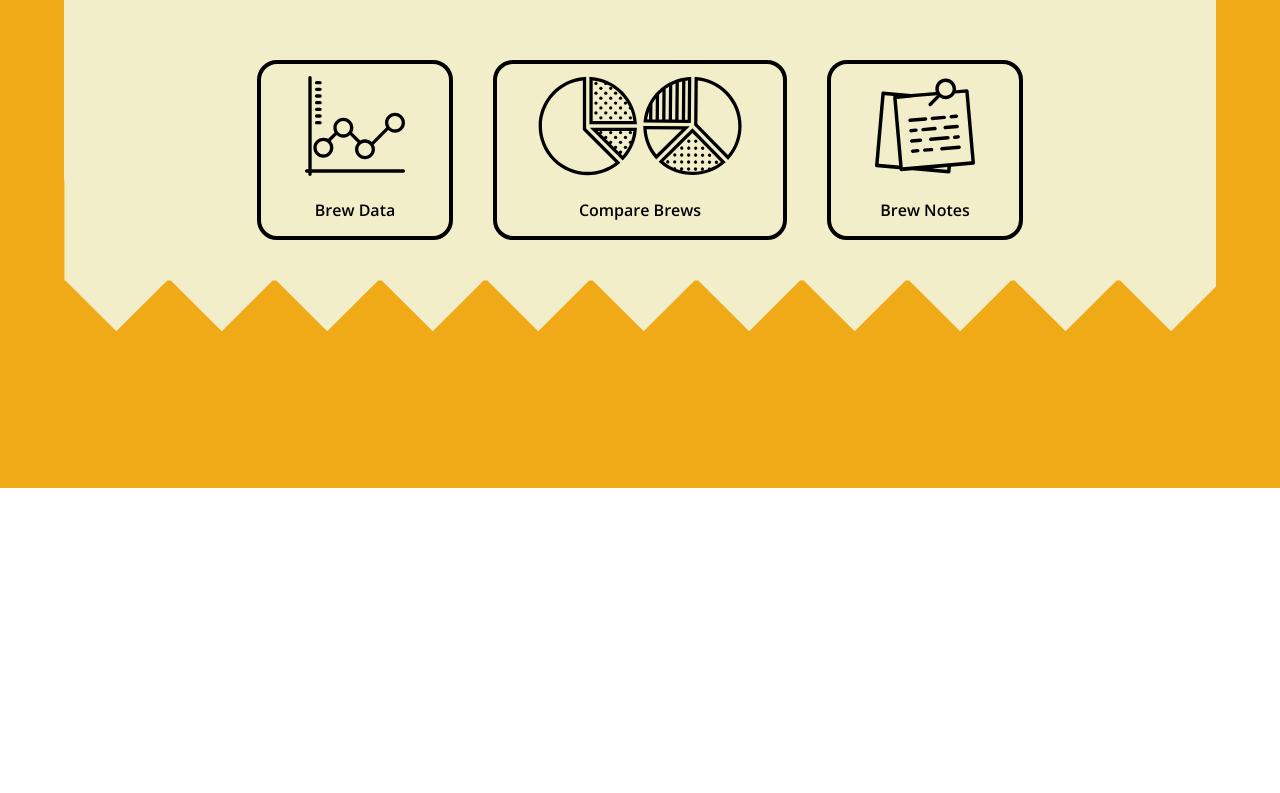
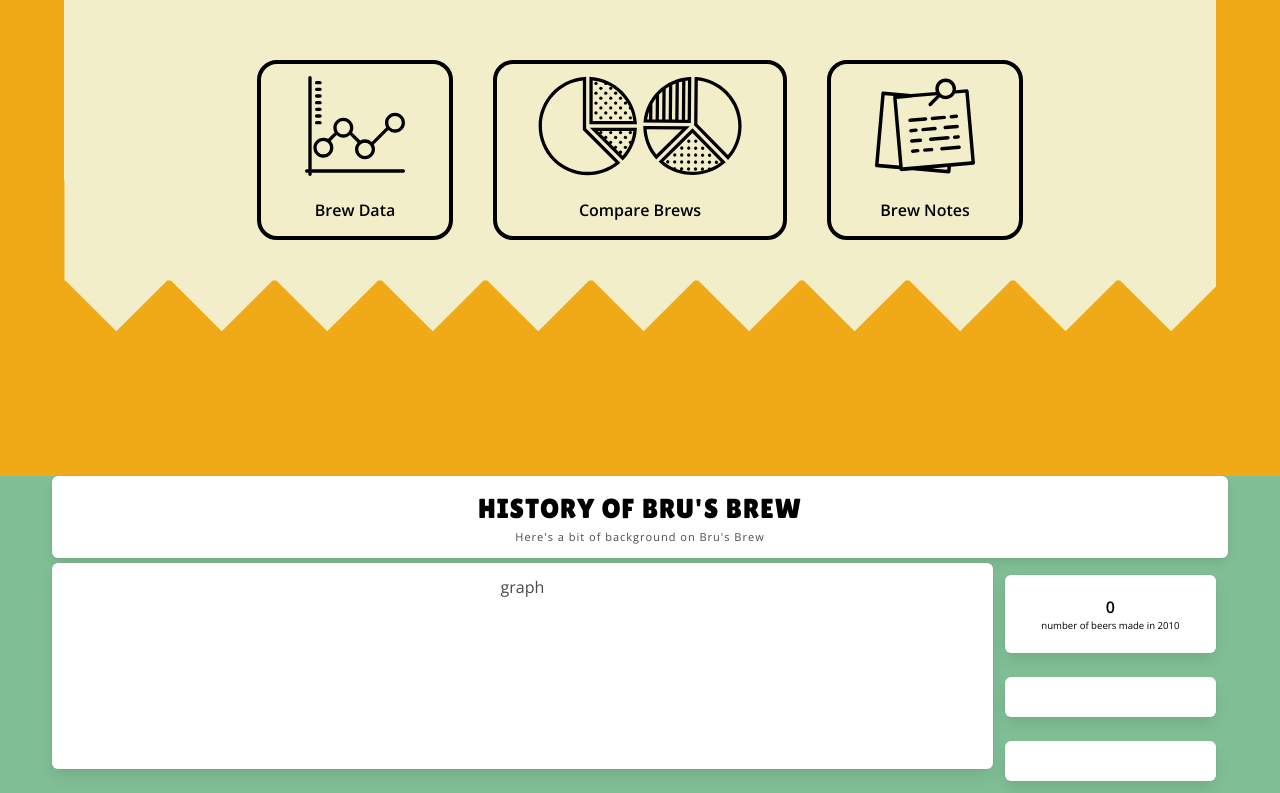
Before and after one commit to CaitieBoeyens/brus-brews, a React (Create React App) app: page / in a window 1280 px wide. Shown: the part 574-1367 px from the top of the page. Before the commit the page ends 1074 px from the top, so only its background shows below. Built offline with nearby package versions, Linux system fonts and the light colour scheme; no server answers.

Commit message:
2010 beer showing on page. Styling is not okay

```diff
--- a/src/css/Home.scss
+++ b/src/css/Home.scss
@@ -32,3 +32,7 @@
 .links h4 {
 	padding-top: 1em;
 }
+
+.history-con {
+	background-color: $blue;
+}
--- a/src/css/variables.scss
+++ b/src/css/variables.scss
@@ -11,12 +11,27 @@ h1 {
 	color: black;
 }
 
+h2 {
+	font-family: 'Lilita One', sans-serif;
+	font-size: 2.5em;
+	text-transform: uppercase;
+	color: black;
+}
+
 h4 {
 	font-family: 'Open Sans', sans-serif;
 	font-weight: 600;
 	color: black;
 }
 
+h6 {
+	font-family: 'Open Sans', sans-serif;
+	font-weight: 300;
+	font-size: 0.6em;
+	color: black;
+}
+
 p {
 	font-family: 'Open Sans', sans-serif;
+	text-transform: none;
 }
--- a/src/pages/home-layout/History.js
+++ b/src/pages/home-layout/History.js
@@ -43,11 +43,28 @@ class HomeHistory extends Component {
 		};
 	}
 	render() {
+		let yearOfBeer = this.state.beers.find(beer => beer.year === 2010);
 		return (
 			<section className="history-con">
 				<div className="container history">
 					<div className="columns is-centered">
-						<div className="column is-one third" />
+						<div className="heading box column is-12 has-text-centered">
+							<h2>History of Bru's Brew</h2>
+							<p>Here's a bit of background on Bru's Brew</p>
+						</div>
+					</div>
+					<div className="columns is-centered">
+						<div className="column box is-four-fifths has-text-centered">
+							<p>graph</p>
+						</div>
+						<div className="column is-one-fifth has-text-centered">
+							<div className="box">
+								<h4>{yearOfBeer.numBeers}</h4>
+								<h6>number of beers made in 2010</h6>
+							</div>
+							<div className="box" />
+							<div className="box" />
+						</div>
 					</div>
 				</div>
 			</section>
@@ -57,15 +74,15 @@ class HomeHistory extends Component {
 		this._updateNumBeers(2010, await this._getMatchingBeers(2010));
 	}
 
-	_updateNumBeers(year, numBeers) {
+	_updateNumBeers(year, matchingBeers) {
 		const beers = [...this.state.beers];
 
 		beers.forEach(beer => {
 			if (beer.year === year) {
-				beer.numBeers = numBeers;
+				beer.numBeers = matchingBeers.length;
 			}
 		});
-
+		debugger;
 		this.setState({ beers: beers });
 	}
 	async _getMatchingBeers(year) {
```
